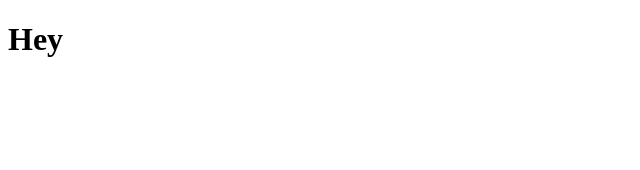
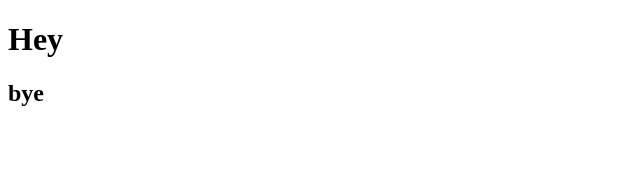
Before and after one commit to NirIzhak/UserManagment, a React (Vite) app: page / in a window 1280 px wide. Shown: the top 170 px of the page, without its empty margins (0-640 px from the left). Built offline with nearby package versions, Linux system fonts and the light colour scheme.

Commit message:
Update App.jsx

```diff
--- a/src/App.jsx
+++ b/src/App.jsx
@@ -5,6 +5,7 @@ function App() {
   return (
     <div className="App">
     <h1>Hey</h1>
+    <h2>bye</h2>
     </div>
   )
 }
```
